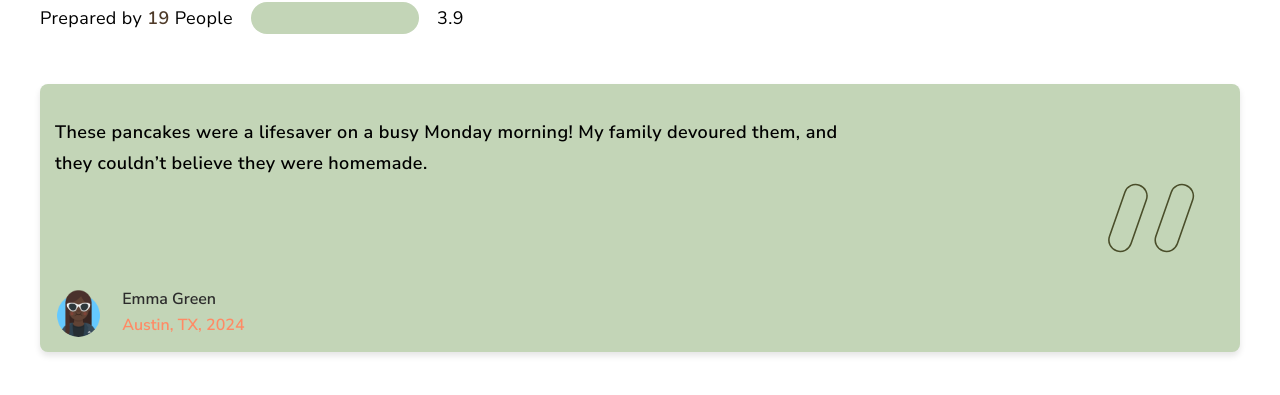
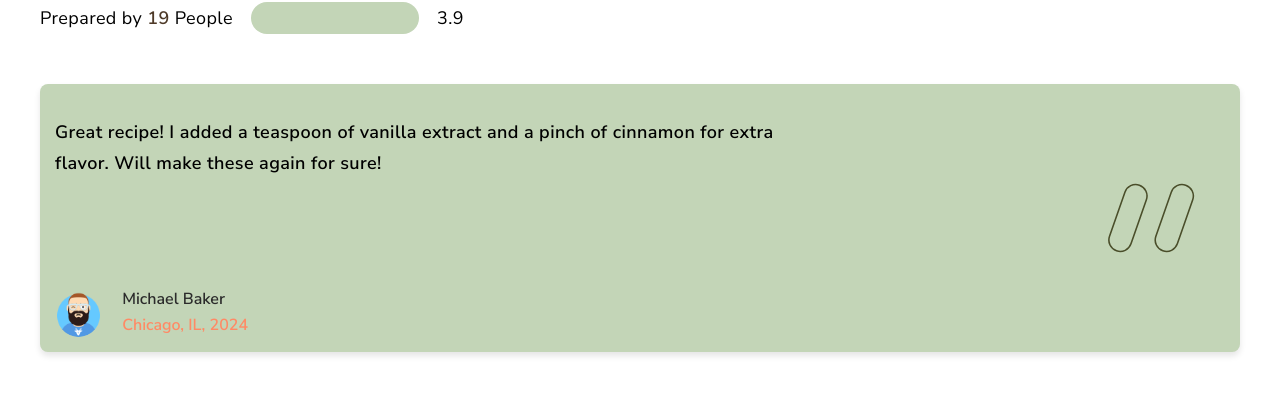
Before and after one commit to ricomwaura/BITE-ME-IF-YOU-CAN, a React (Create React App) app: page / in a window 1280 px wide. Shown: the part 273-668 px from the top of the page. Built offline with nearby package versions, Linux system fonts and the light colour scheme; some icons are missing; a web font is replaced by a local one.

Commit message:
chore(reviews-feed): integrate ReviewsFeed into RecipePageBody for dynamic review display.

```diff
--- a/src/components/layout/RecipePageBody.tsx
+++ b/src/components/layout/RecipePageBody.tsx
@@ -1,8 +1,8 @@
-import ReviewCard from 'components/cards/ReviewCard';
 import RatingsOverview from 'components/common/RatingsOverview';
 import { Recipe } from 'interface/Recipe'
 import React from 'react'
 import styles from 'styles/components/RecipePageBody.module.css'
+import ReviewsFeed from './ReviewsFeed';
 
 /**
  * Represents Body properties.
@@ -47,7 +47,7 @@ const RecipePageBody: React.FC<RecipePageBodyProps> = ({ recipe }) => {
                 prepared={recipe.prepared}
                 rating={recipe.reviewMeta.rating}
             />
-            <ReviewCard review={recipe.reviewMeta.reviews[0]} />
+            <ReviewsFeed reviews={recipe.reviewMeta.reviews} />
         </div>
     )
 }
```
